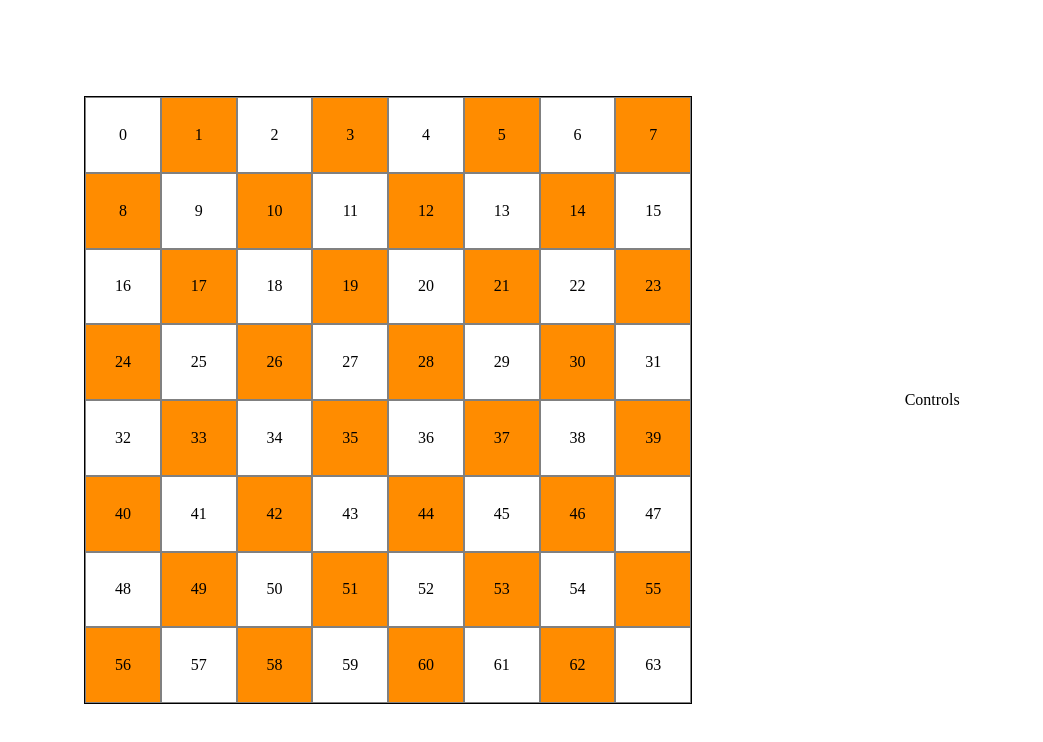
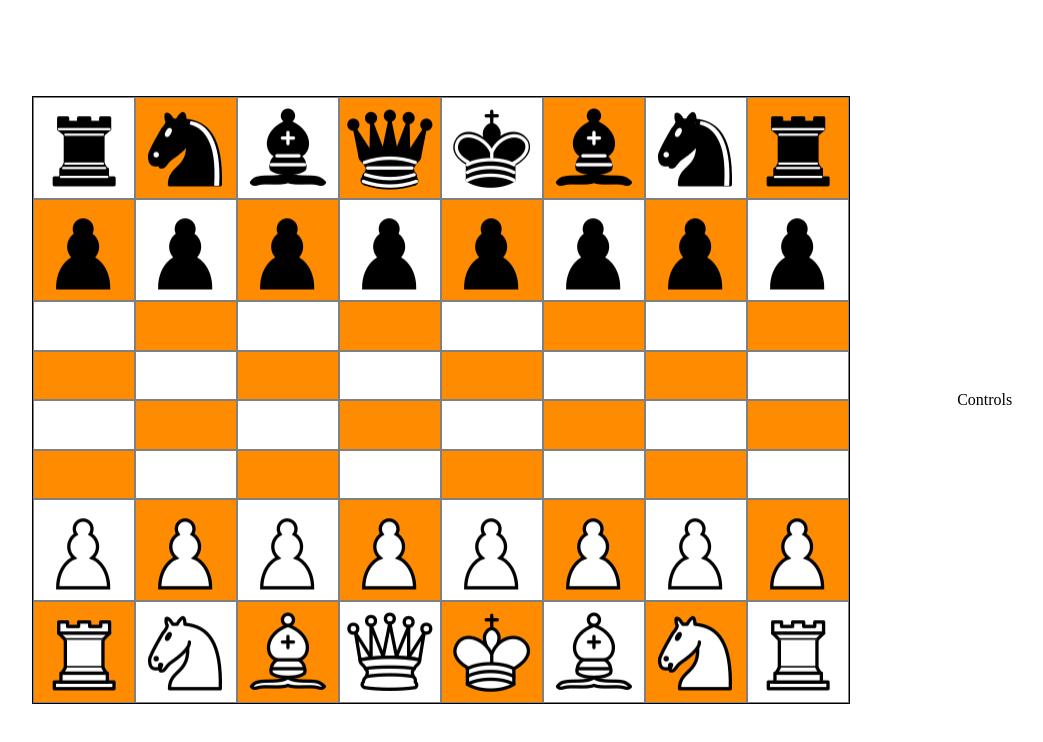
Before and after one commit to MrMuffinooo/next-chess, a Next.js app: page / in a window 1280 px wide. Shown: the top 742 px of the page, without its empty margins (118-1161 px from the left). Built offline with nearby package versions, Linux system fonts and the light colour scheme.

Commit message:
add click handle

```diff
--- a/components/Chessboard.tsx
+++ b/components/Chessboard.tsx
@@ -2,22 +2,75 @@ import React, { useState } from "react";
 import styles from "@/styles/Chessboard.module.css";
 import { startCastleMovement, whiteBottom } from "@/constants/Constans";
 import Tile from "./Tile";
+import { xyCoords } from "@/constants/Types";
+import { getLegalMoves, move } from "@/utils/getLegalMoves";
 
 export default function Chessboard() {
   const [figurePlacement, setFigurePlacement] = useState(whiteBottom);
   const [whiteChecked, setWhiteChecked] = useState(false);
   const [blackChecked, setBlackChecked] = useState(false);
-  const [tileSelected, setTileSelected] = useState(null);
-  const [availableTiles, setAvailableTiles] = useState([]);
+  const [tileSelected, setTileSelected] = useState<xyCoords | null>(null);
+  const [availableTiles, setAvailableTiles] = useState<xyCoords[]>([]);
   const [movesHeap, setMovesHeap] = useState([]);
+  const [isWhiteMove, setIsWhiteMove] = useState(true);
   const [castleMovementTrack, setCastleMovementTrack] =
     useState(startCastleMovement);
 
+  const handleTileClick = (coords: xyCoords) => {
+    if (!tileSelected) {
+      if (
+        figurePlacement[coords.x][coords.y].color ==
+        (isWhiteMove ? "white" : "black")
+      ) {
+        setTileSelected(coords);
+        setAvailableTiles(
+          getLegalMoves(figurePlacement, coords, null, castleMovementTrack)
+        );
+      }
+    } else {
+      if (
+        figurePlacement[coords.x][coords.y].color ==
+        (isWhiteMove ? "white" : "black")
+      ) {
+        setTileSelected(coords);
+        setAvailableTiles(
+          getLegalMoves(figurePlacement, coords, null, castleMovementTrack)
+        );
+      } else if (
+        availableTiles.some((possible) => {
+          return possible.x == coords.x && possible.y == coords.y;
+        })
+      ) {
+        setFigurePlacement(move(tileSelected, coords, figurePlacement));
+        setAvailableTiles([]);
+        setTileSelected(null);
+        setIsWhiteMove((isWhiteMove) => {
+          return !isWhiteMove;
+        });
+      } else {
+        setAvailableTiles([]);
+        setTileSelected(null);
+      }
+    }
+  };
   return (
     <div className={styles.container}>
       {[...Array(8)].map((v, i) =>
         [...Array(8)].map((w, j) => (
-          <Tile id={8 * i + j} row={i} col={j} key={8 * i + j} />
+          <Tile
+            id={8 * (7 - i) + j}
+            row={7 - i}
+            col={j}
+            key={8 * i + j}
+            piece={figurePlacement[j][7 - i]}
+            onClick={handleTileClick}
+            isPossibleMove={availableTiles.some((coords) => {
+              return coords.x == j && coords.y == i;
+            })}
+            isHighlighted={
+              tileSelected ? tileSelected.x == j && tileSelected.y == i : false
+            }
+          />
         ))
       )}
     </div>
--- a/components/Tile.tsx
+++ b/components/Tile.tsx
@@ -1,21 +1,54 @@
 import React from "react";
 import styles from "@/styles/Chessboard.module.css";
-import { type } from "os";
+import Image from "next/image";
+
+import { Position, xyCoords } from "@/constants/Types";
 
 type Props = {
   id: number;
   row: number;
   col: number;
+  piece: Position;
+  onClick: (coords: xyCoords) => void;
+  isPossibleMove: boolean;
+  isHighlighted: boolean;
 };
 
-export default function Tile({ id, row, col }: Props) {
+export default function Tile({
+  id,
+  row,
+  col,
+  piece,
+  onClick,
+  isPossibleMove,
+  isHighlighted,
+}: Props) {
   const isBlack = Boolean(Math.abs(row - col) % 2);
+  const fig = piece.figure?.toLowerCase();
+  const color = piece.color?.toLowerCase()[0];
   return (
     <div
       className={styles.tile}
-      style={{ backgroundColor: isBlack ? "darkorange" : "white" }}
+      style={{
+        backgroundColor: isHighlighted
+          ? "green"
+          : !isBlack
+          ? "darkorange"
+          : "white",
+      }}
+      onClick={() => onClick({ x: row, y: col })}
     >
-      {id}
+      {fig ? (
+        <Image
+          src={"/pieces/" + color + fig + ".png"}
+          alt={color + fig}
+          width={100}
+          height={100}
+        />
+      ) : null}
+      {isPossibleMove ? (
+        <Image src={"move.png"} alt={"move"} width={100} height={100} />
+      ) : null}
     </div>
   );
 }
--- a/constants/Constans.tsx
+++ b/constants/Constans.tsx
@@ -1,4 +1,6 @@
-export const whiteBottom = [
+import { Position } from "@/constants/Types";
+
+export const whiteBottom: Position[][] = [
   [
     { figure: "R", color: "white" },
     { figure: "p", color: "white" },
--- a/styles/Chessboard.module.css
+++ b/styles/Chessboard.module.css
@@ -4,6 +4,7 @@
     height: calc(100vh - 12rem);
     display: grid;
     grid-template-columns: repeat(8, 1fr);
+    grid-template-rows: repeat(8, 1fr);
 }
 
 .tile{
@@ -11,4 +12,5 @@
     align-items: center;
     justify-content: center;
     border: 1px solid grey;
+    position: relative;
 }
--- a/utils/getLegalMoves.tsx
+++ b/utils/getLegalMoves.tsx
@@ -1,13 +1,13 @@
 import { diagonalDirections, straightDirections } from "@/constants/Constans";
 import {
-  Positions,
+  Position,
   xyCoords,
   Color,
   Direction,
   castleMovementTrack,
 } from "@/constants/Types";
 export const getLegalMoves = (
-  positions: Positions,
+  positions: Position[][],
   from: xyCoords,
   couldEnPassantOn: xyCoords | null,
   castleMovementTrack: castleMovementTrack
@@ -50,7 +50,7 @@ export const getLegalMoves = (
 const isMoveHangingKing = (
   from: xyCoords,
   to: xyCoords,
-  positions: Positions
+  positions: Position[][]
 ): boolean => {
   const color = positions[from.x][from.y].color;
   if (!color) throw new Error("No color");
@@ -60,16 +60,16 @@ const isMoveHangingKing = (
   return isFieldAttacked(kingPosition, newPositions, color);
 };
 
-const straightMoves = (from: xyCoords, positions: Positions): xyCoords[] => {
+const straightMoves = (from: xyCoords, positions: Position[][]): xyCoords[] => {
   return lineMoves(from, positions, straightDirections);
 };
-const diagonalMoves = (from: xyCoords, positions: Positions): xyCoords[] => {
+const diagonalMoves = (from: xyCoords, positions: Position[][]): xyCoords[] => {
   return lineMoves(from, positions, diagonalDirections);
 };
 
 const lineMoves = (
   from: xyCoords,
-  positions: Positions,
+  positions: Position[][],
   directions: Direction[]
 ): xyCoords[] => {
   const moves: xyCoords[] = [];
@@ -92,7 +92,7 @@ const lineMoves = (
 //for checks, mates, castling and king moves
 const isFieldAttacked = (
   coords: xyCoords,
-  positions: Positions,
+  positions: Position[][],
   victimColor: Color
 ): boolean => {
   const adjacent = getAdjasentFields(coords);
@@ -187,7 +187,7 @@ const knightMoves = (from: xyCoords): xyCoords[] => {
 
 function pawnMoves(
   from: xyCoords,
-  positions: Positions,
+  positions: Position[][],
   couldEnPassantOn: xyCoords | null
 ): xyCoords[] {
   const moves: xyCoords[] = [];
@@ -232,7 +232,7 @@ function pawnMoves(
 const kingMoves = (
   from: xyCoords,
   castleMovementTrack: castleMovementTrack,
-  positions: Positions
+  positions: Position[][]
 ): xyCoords[] => {
   const moves: xyCoords[] = [];
   moves.concat(getAdjasentFields(from));
@@ -279,12 +279,12 @@ const isOnBoard = (coords: xyCoords): boolean => {
 };
 
 //does not check legality
-const move = (
+export const move = (
   from: xyCoords,
   to: xyCoords,
-  positions: Positions
-): Positions => {
-  const newPositions: Positions = JSON.parse(JSON.stringify(positions));
+  positions: Position[][]
+): Position[][] => {
+  const newPositions: Position[][] = JSON.parse(JSON.stringify(positions));
 
   if (newPositions[from.x][from.y].figure === "K") {
     //castle
@@ -325,7 +325,7 @@ const move = (
   return newPositions;
 };
 
-const findKing = (positions: Positions, color: Color): xyCoords => {
+const findKing = (positions: Position[][], color: Color): xyCoords => {
   const cols = positions.map((column) =>
     column.findIndex((field) => field.color === color && field.figure === "K")
   );
```
Also changed, not shown: constants/Types.tsx (+9 -4 lines), public/move.png (added).
